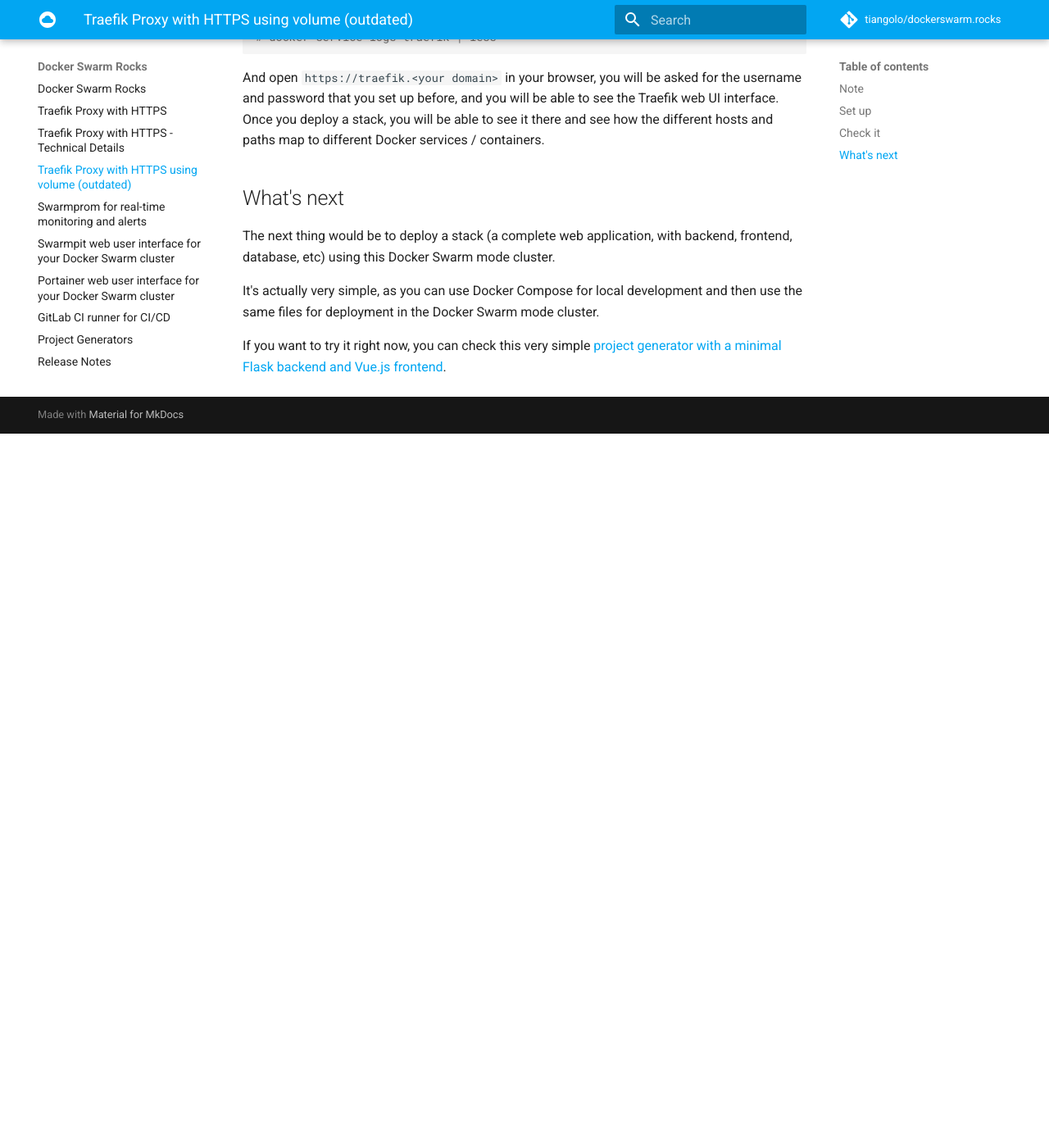
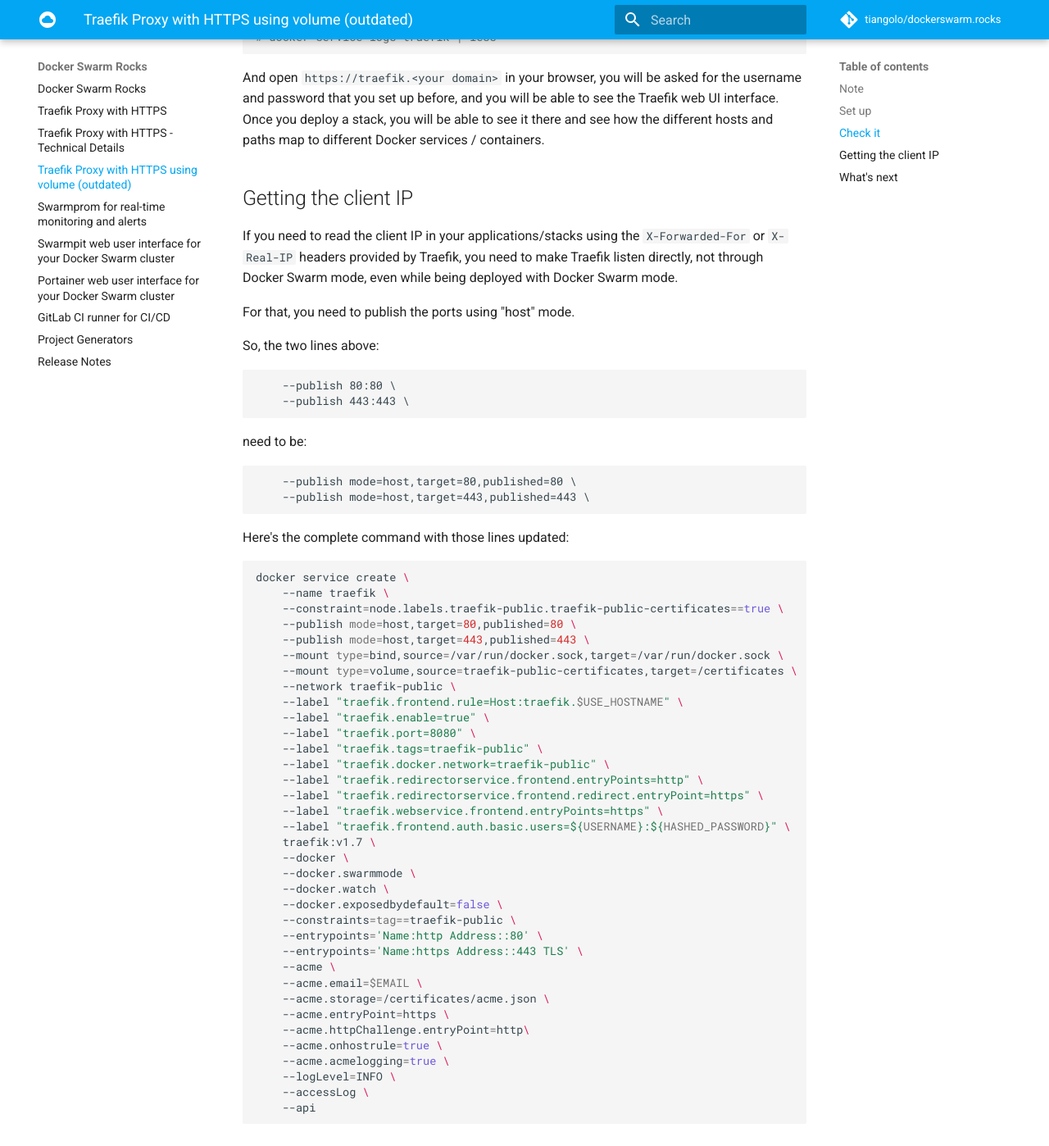
Before and after one commit to tiangolo/dockerswarm.rocks, an MkDocs documentation site: the page built from docs/traefik-with-volume.md, in a window 1280 px wide and 1400 px high, scrolled down 5182 px. Shown: the whole window at 82% size. Built offline with MkDocs 1.6.1 and Material for MkDocs 9.7.7, drawn with Linux system fonts in a browser that asks for light colours; comment, search, counter and statistics services are not loaded; before the commit the page ends 5711 px from its top, so only the background shows below that.

Commit message:
:sparkles: Deploy Traefik in host mode, to get real client IP

````diff
--- a/docs/traefik-with-volume.md
+++ b/docs/traefik-with-volume.md
@@ -185,6 +185,66 @@
 
 And open `https://traefik.<your domain>` in your browser, you will be asked for the username and password that you set up before, and you will be able to see the Traefik web UI interface. Once you deploy a stack, you will be able to see it there and see how the different hosts and paths map to different Docker services / containers.
 
+## Getting the client IP
+
+If you need to read the client IP in your applications/stacks using the `X-Forwarded-For` or `X-Real-IP` headers provided by Traefik, you need to make Traefik listen directly, not through Docker Swarm mode, even while being deployed with Docker Swarm mode.
+
+For that, you need to publish the ports using "host" mode.
+
+So, the two lines above:
+
+```
+    --publish 80:80 \
+    --publish 443:443 \
+```
+
+need to be:
+
+```
+    --publish mode=host,target=80,published=80 \
+    --publish mode=host,target=443,published=443 \
+```
+
+Here's the complete command with those lines updated:
+
+
+```bash
+docker service create \
+    --name traefik \
+    --constraint=node.labels.traefik-public.traefik-public-certificates==true \
+    --publish mode=host,target=80,published=80 \
+    --publish mode=host,target=443,published=443 \
+    --mount type=bind,source=/var/run/docker.sock,target=/var/run/docker.sock \
+    --mount type=volume,source=traefik-public-certificates,target=/certificates \
+    --network traefik-public \
+    --label "traefik.frontend.rule=Host:traefik.$USE_HOSTNAME" \
+    --label "traefik.enable=true" \
+    --label "traefik.port=8080" \
+    --label "traefik.tags=traefik-public" \
+    --label "traefik.docker.network=traefik-public" \
+    --label "traefik.redirectorservice.frontend.entryPoints=http" \
+    --label "traefik.redirectorservice.frontend.redirect.entryPoint=https" \
+    --label "traefik.webservice.frontend.entryPoints=https" \
+    --label "traefik.frontend.auth.basic.users=${USERNAME}:${HASHED_PASSWORD}" \
+    traefik:v1.7 \
+    --docker \
+    --docker.swarmmode \
+    --docker.watch \
+    --docker.exposedbydefault=false \
+    --constraints=tag==traefik-public \
+    --entrypoints='Name:http Address::80' \
+    --entrypoints='Name:https Address::443 TLS' \
+    --acme \
+    --acme.email=$EMAIL \
+    --acme.storage=/certificates/acme.json \
+    --acme.entryPoint=https \
+    --acme.httpChallenge.entryPoint=http\
+    --acme.onhostrule=true \
+    --acme.acmelogging=true \
+    --logLevel=INFO \
+    --accessLog \
+    --api
+```
 
 ## What's next
 
````
Also changed, not shown: docs/traefik-host.yml (added, +106 -0 lines), docs/traefik.md (+44 -0 lines).
